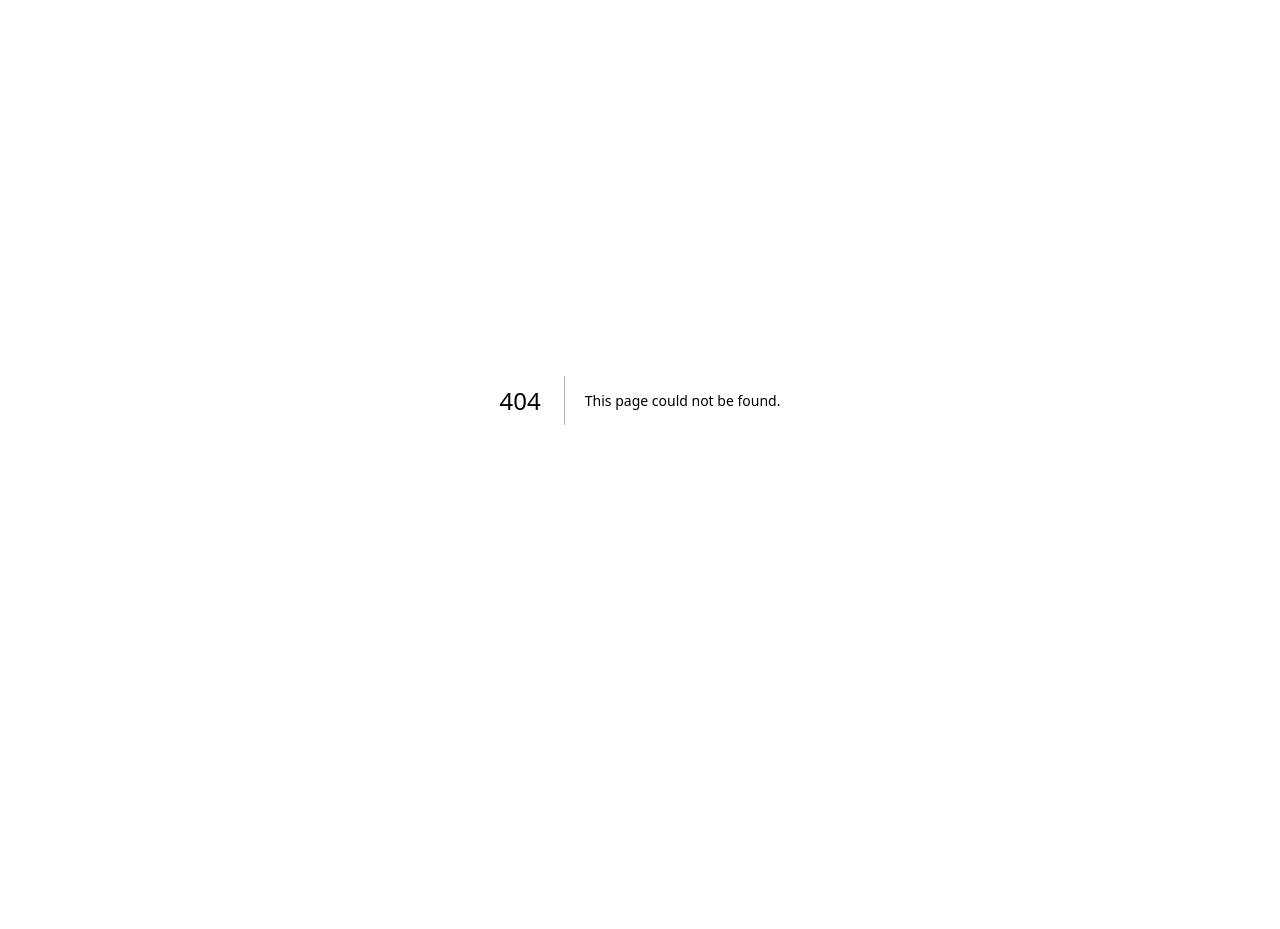
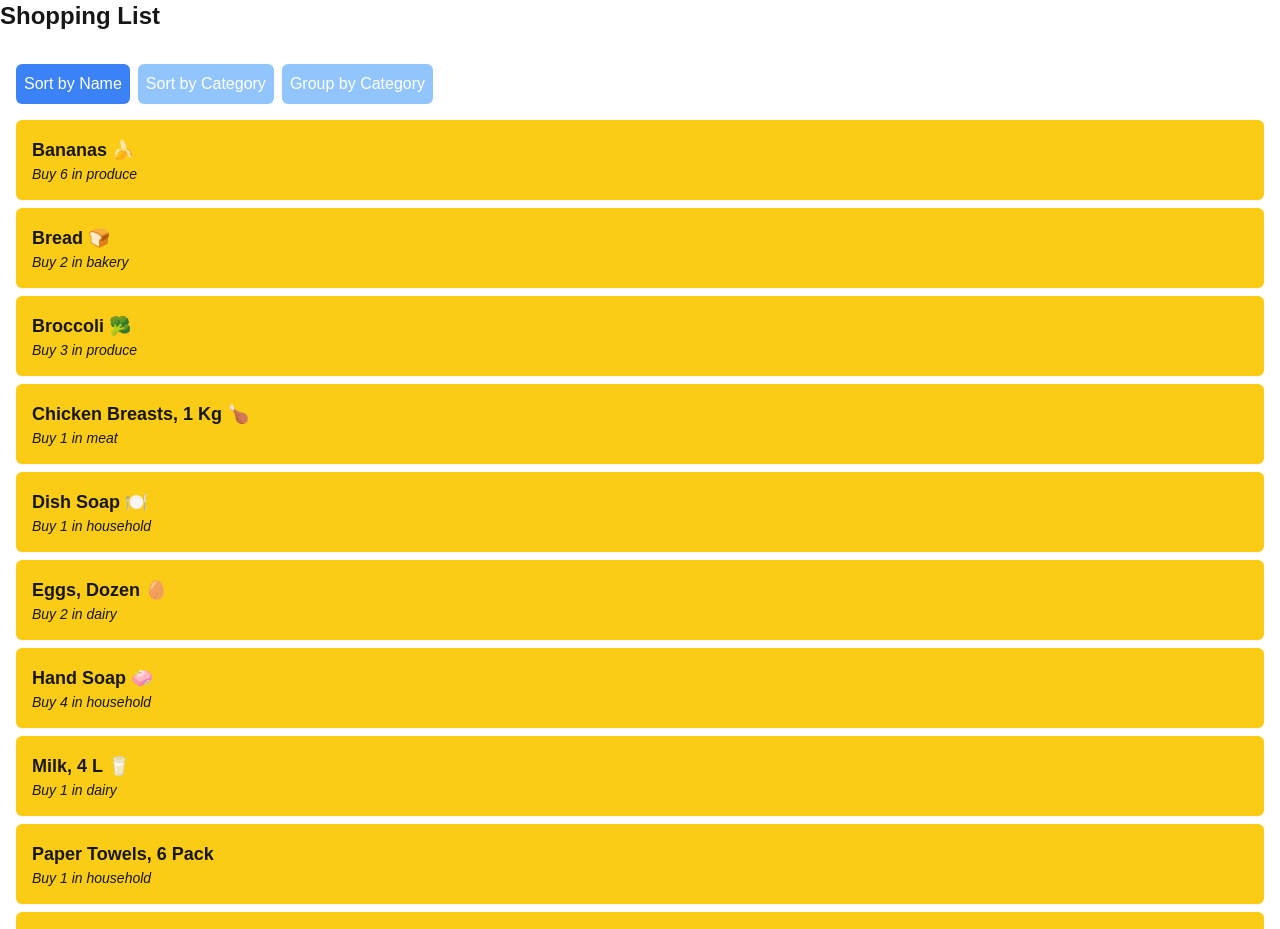
Before and after one commit to amsh-777/cprg306-assignments, a Next.js app: page /week-6 in a window 1280 px wide. Before the commit this address had no page. Shown: the top 929 px of the page. Before the commit the page ends 800 px from the top, so only its background shows below. Built offline with nearby package versions, Linux system fonts and the light colour scheme.

Commit message:
week-6 assignment done

```diff
--- a/app/page.js
+++ b/app/page.js
@@ -2,13 +2,17 @@ import Link from "next/link";
 
 
 export default function Home() {
+  let linkStyle ="block bg-blue-500 text-white p-4 rounded-md shadow hover:bg-blue-600";
   return (
     <main>
-     <h1>CPRG 306: Web Development 2 - Assignments</h1>
-     <Link href="./week-2/">Week-2</Link>
-     <Link href="./week-3/">Week-3</Link>
-     <Link href="./week-4/">Week-4</Link>
-     <Link href="./week-5/">Week-5</Link>
+     <h1 className="text-2xl font-bold mb-6">CPRG 306: Web Development 2 - Assignments</h1>
+     <div className="space-y-4">
+     <Link href="./week-2/" className={linkStyle}>Week-2</Link>
+     <Link href="./week-3/" className={linkStyle}>Week-3</Link>
+     <Link href="./week-4/" className={linkStyle}>Week-4</Link>
+     <Link href="./week-5/" className={linkStyle}>Week-5</Link>
+     <Link href="./week-6/" className={linkStyle}>Week-6</Link>
+     </div>
     </main>
   );
 }
--- /dev/null
+++ b/app/week-6/item-list.js
@@ -0,0 +1,88 @@
+'use client';
+
+import { useState } from 'react';
+import Item from './item';
+import itemsData from './items.json';
+
+export default function ItemList() {
+  const [sortBy, setSortBy] = useState('name');
+
+  const groupItemsByCategory = () => {
+    return itemsData.reduce((acc, item) => {
+      if (!acc[item.category]) {
+        acc[item.category] = [];
+      }
+      acc[item.category].push(item);
+      return acc;
+    }, {});
+  };
+
+  const sortedItems = sortBy === 'group'
+    ? groupItemsByCategory()
+    : [...itemsData].sort((a, b) => {
+        if (sortBy === 'name') {
+          return a.name.localeCompare(b.name);
+        } else if (sortBy === 'category') {
+          return a.category.localeCompare(b.category);
+        }
+        return 0;
+      });
+
+  return (
+    <div className="p-4">
+      {/* Sorting Buttons */}
+      <div className="mb-4 flex space-x-2">
+        <button
+          className={`p-2 rounded-md text-white ${sortBy === 'name' ? 'bg-blue-500' : 'bg-blue-300'}`}
+          onClick={() => setSortBy('name')}
+        >
+          Sort by Name
+        </button>
+        <button
+          className={`p-2 rounded-md text-white ${sortBy === 'category' ? 'bg-blue-500' : 'bg-blue-300'}`}
+          onClick={() => setSortBy('category')}
+        >
+          Sort by Category
+        </button>
+        <button
+          className={`p-2 rounded-md text-white ${sortBy === 'group' ? 'bg-blue-500' : 'bg-blue-300'}`}
+          onClick={() => setSortBy('group')}
+        >
+          Group by Category
+        </button>
+      </div>
+
+      {/* Render Items */}
+      {sortBy === 'group' ? (
+        <div>
+          {Object.entries(sortedItems).map(([category, items]) => (
+            <div key={category}>
+              <h2 className="text-lg font-semibold capitalize mb-2">{category}</h2>
+              <ul className="list-none mb-4">
+                {items.sort((a, b) => a.name.localeCompare(b.name)).map(item => (
+                  <Item
+                    key={item.id}
+                    name={item.name}
+                    quantity={item.quantity}
+                    category={item.category}
+                  />
+                ))}
+              </ul>
+            </div>
+          ))}
+        </div>
+      ) : (
+        <ul className="list-none">
+          {sortedItems.map(item => (
+            <Item
+              key={item.id}
+              name={item.name}
+              quantity={item.quantity}
+              category={item.category}
+            />
+          ))}
+        </ul>
+      )}
+    </div>
+  );
+}
--- /dev/null
+++ b/app/week-6/item.js
@@ -0,0 +1,8 @@
+export default function Item({ name, quantity, category }) {
+    return (
+        <li className="bg-yellow-400 p-4 my-2 rounded-md shadow-sm text-lg">
+        <div className="font-bold capitalize">{name}</div>
+        <div className="text-sm italic">Buy {quantity} in {category}</div>
+      </li>
+    );
+  }
--- /dev/null
+++ b/app/week-6/items.json
@@ -0,0 +1,74 @@
+[
+    {
+      "id": "1h2GJKH12gkHG31h1H",
+      "name": "milk, 4 L 🥛",
+      "quantity": 1,
+      "category": "dairy"
+    },
+    {
+      "id": "2KJH3k2j3H1k2J3K1H",
+      "name": "bread 🍞",
+      "quantity": 2,
+      "category": "bakery"
+    },
+    {
+      "id": "3h2KJH3k2j3H1k2J3",
+      "name": "eggs, dozen 🥚",
+      "quantity": 2,
+      "category": "dairy"
+    },
+    {
+      "id": "4k2J3K1H2GJKH12gk",
+      "name": "bananas 🍌",
+      "quantity": 6,
+      "category": "produce"
+    },
+    {
+      "id": "5H1h1H2KJH3k2j3H",
+      "name": "broccoli 🥦",
+      "quantity": 3,
+      "category": "produce"
+    },
+    {
+      "id": "6H1k2J3K1H2GJKH1",
+      "name": "chicken breasts, 1 kg 🍗",
+      "quantity": 1,
+      "category": "meat"
+    },
+    {
+      "id": "7gkHG31h1H2KJH3k",
+      "name": "pasta sauce 🍝",
+      "quantity": 3,
+      "category": "canned goods"
+    },
+    {
+      "id": "8j3H1k2J3K1H2GJK",
+      "name": "spaghetti, 454 g 🍝",
+      "quantity": 2,
+      "category": "dry goods"
+    },
+    {
+      "id": "9H12gkHG31h1H2KJ",
+      "name": "toilet paper, 12 pack 🧻",
+      "quantity": 1,
+      "category": "household"
+    },
+    {
+      "id": "10H3k2j3H1k2J3K1",
+      "name": "paper towels, 6 pack",
+      "quantity": 1,
+      "category": "household"
+    },
+    {
+      "id": "11k2J3K1H2GJKH12",
+      "name": "dish soap 🍽️",
+      "quantity": 1,
+      "category": "household"
+    },
+    {
+      "id": "12GJKH12gkHG31h1",
+      "name": "hand soap 🧼",
+      "quantity": 4,
+      "category": "household"
+    }
+  ]
--- /dev/null
+++ b/app/week-6/page.js
@@ -0,0 +1,10 @@
+import ItemList from './item-list';
+
+export default function Page() {
+  return (
+    <main>
+      <h1 className="text-2xl font-bold mb-4">Shopping List</h1>
+      <ItemList />
+    </main>
+  );
+}
```
